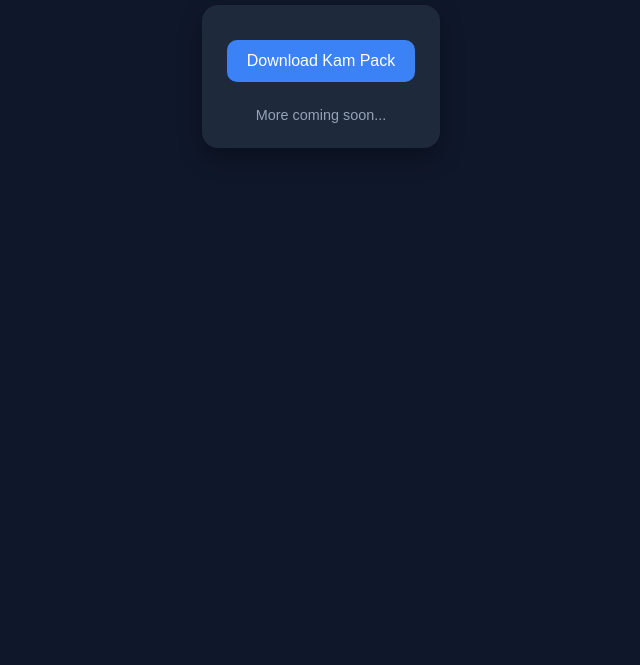
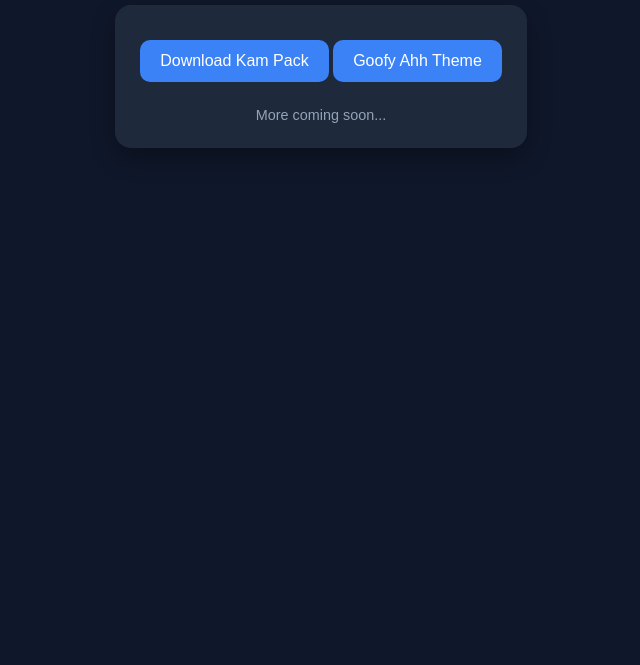
Before and after one commit to cmd-hue/files, a plain HTML site: page index.html in a window 1280 px wide. Shown: the part 135-800 px from the top of the page, without its empty margins (319-959 px from the left). Drawn offline with Linux system fonts and the light colour scheme.

Commit message:
gehts weiter

```diff
--- a/index.html
+++ b/index.html
@@ -57,7 +57,9 @@
         <a class="button" href="https://file.garden/aUYIWVAKvQxCBY-_/misc/kam-pack">
             Download Kam Pack
         </a>
-
+        <a class="button" href="https://file.garden/aUYIWVAKvQxCBY-_/misc/kam-pack/Other/goofy%20ahh.themepack">
+            Goofy Ahh Theme
+        </a>
         <div class="coming-soon">More coming soon...</div>
     </div>
 </body>
```
Also changed, not shown: 1 other file.
